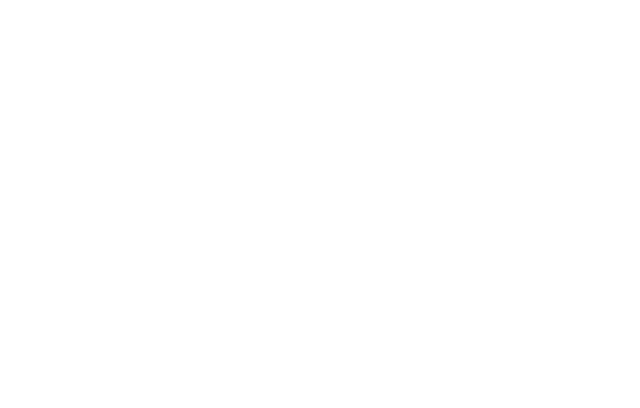
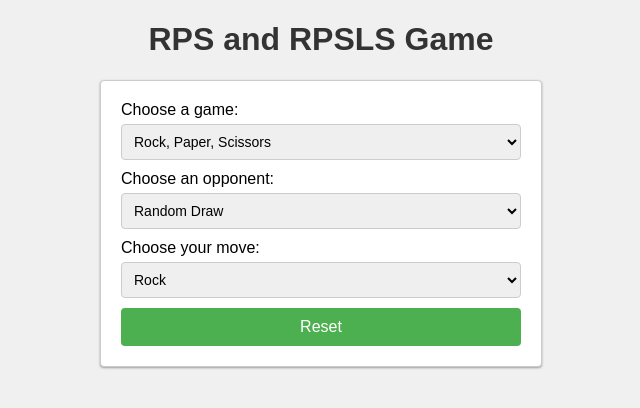
Before and after one commit to comp426-2023-spring/e02-EdwardLiujieZheng, a website: page public/index.html in a window 1280 px wide. Shown: the whole page, without its empty margins (319-959 px from the left). Drawn offline with Linux system fonts and the light colour scheme.

Commit message:
draft html and css

```diff
--- a/public/index.html
+++ b/public/index.html
@@ -1,12 +1,39 @@
-<html>
-    <head>
-        <title>Rock</title>
-        <!-- Link to your script file(s) and CSS in here somewhere -->
-    </head>
-    <body>
-
-    <!-- Your interface markup goes here -->
-    <!-- For interface examples, look in the `/examples/` directory in the root of your starter code repo. -->
-
-    </body>
+<!DOCTYPE html>
+<html lang="en">
+<head>
+    <meta charset="UTF-8">
+    <meta name="viewport" content="width=device-width, initial-scale=1.0">
+    <title>RPS and RPSLS Game</title>
+    <link rel="stylesheet" href="styles.css">
+</head>
+<body>
+    <h1>RPS and RPSLS Game</h1>
+    <div class="game-container">
+        <div class="game-choice">
+            <label for="game-type">Choose a game:</label>
+            <select id="game-type">
+                <option value="rps">Rock, Paper, Scissors</option>
+                <option value="rpsls">Rock, Paper, Scissors, Lizard, Spock</option>
+            </select>
+        </div>
+        <div class="opponent-choice">
+            <label for="opponent-type">Choose an opponent:</label>
+            <select id="opponent-type">
+                <option value="random">Random Draw</option>
+                <option value="player">Another Player</option>
+            </select>
+        </div>
+        <div class="move-choice">
+            <label for="player-move">Choose your move:</label>
+            <select id="player-move">
+                <option value="rock">Rock</option>
+                <option value="paper">Paper</option>
+                <option value="scissors">Scissors</option>
+                <option value="lizard">Lizard</option>
+                <option value="spock">Spock</option>
+            </select>
+        </div>
+        <button class="reset-button">Reset</button>
+    </div>
+</body>
 </html>
--- a/public/styles.css
+++ b/public/styles.css
@@ -1,8 +1,54 @@
 body {
+    font-family: Arial, sans-serif;
+    background-color: #f0f0f0;
 }
 
 h1 {
+    text-align: center;
+    color: #333;
 }
 
-p {
+.game-container {
+    width: 100%;
+    max-width: 400px;
+    margin: 0 auto;
+    padding: 20px;
+    background-color: #fff;
+    border: 1px solid #ccc;
+    border-radius: 4px;
+    box-shadow: 0 1px 3px rgba(0, 0, 0, 0.12), 0 1px 2px rgba(0, 0, 0, 0.24);
 }
+
+.game-choice,
+.opponent-choice,
+.move-choice {
+    display: flex;
+    flex-direction: column;
+    margin-bottom: 10px;
+}
+
+label {
+    margin-bottom: 5px;
+}
+
+select {
+    padding: 8px;
+    border: 1px solid #ccc;
+    border-radius: 4px;
+    font-size: 14px;
+}
+
+.reset-button {
+    width: 100%;
+    padding: 10px;
+    background-color: #4CAF50;
+    color: #fff;
+    font-size: 16px;
+    border: none;
+    border-radius: 4px;
+    cursor: pointer;
+}
+
+.reset-button:hover {
+    background-color: #45a049;
+}
```
